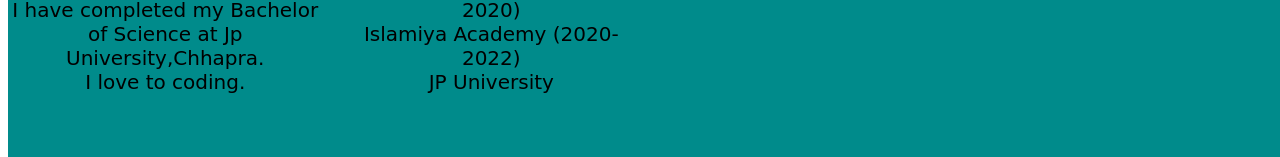
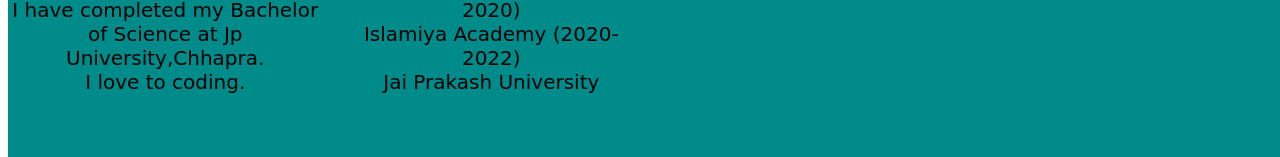
Before and after one commit to SaikaIslam999/MINI-PROJECT, a plain HTML site: page About_me/index.html in a window 1280 px wide. Shown: the part 564-721 px from the top of the page. Drawn offline with Linux system fonts and the light colour scheme; a web font is replaced by a local one.

Commit message:
Update print statement from 'Hello' to 'Goodbye'

```diff
--- a/About_me/index.html
+++ b/About_me/index.html
@@ -26,7 +26,7 @@
 <br><br><br>    <ul>
                 <li>Vatayan School (2018-2020)</li>
                 <li>Islamiya Academy (2020-2022)</li>
-                <li>JP University</li>
+                <li>Jai Prakash University</li>
             </ul>
         </div>
         <div id="skills"><h4>SKILLS</h4>
```
